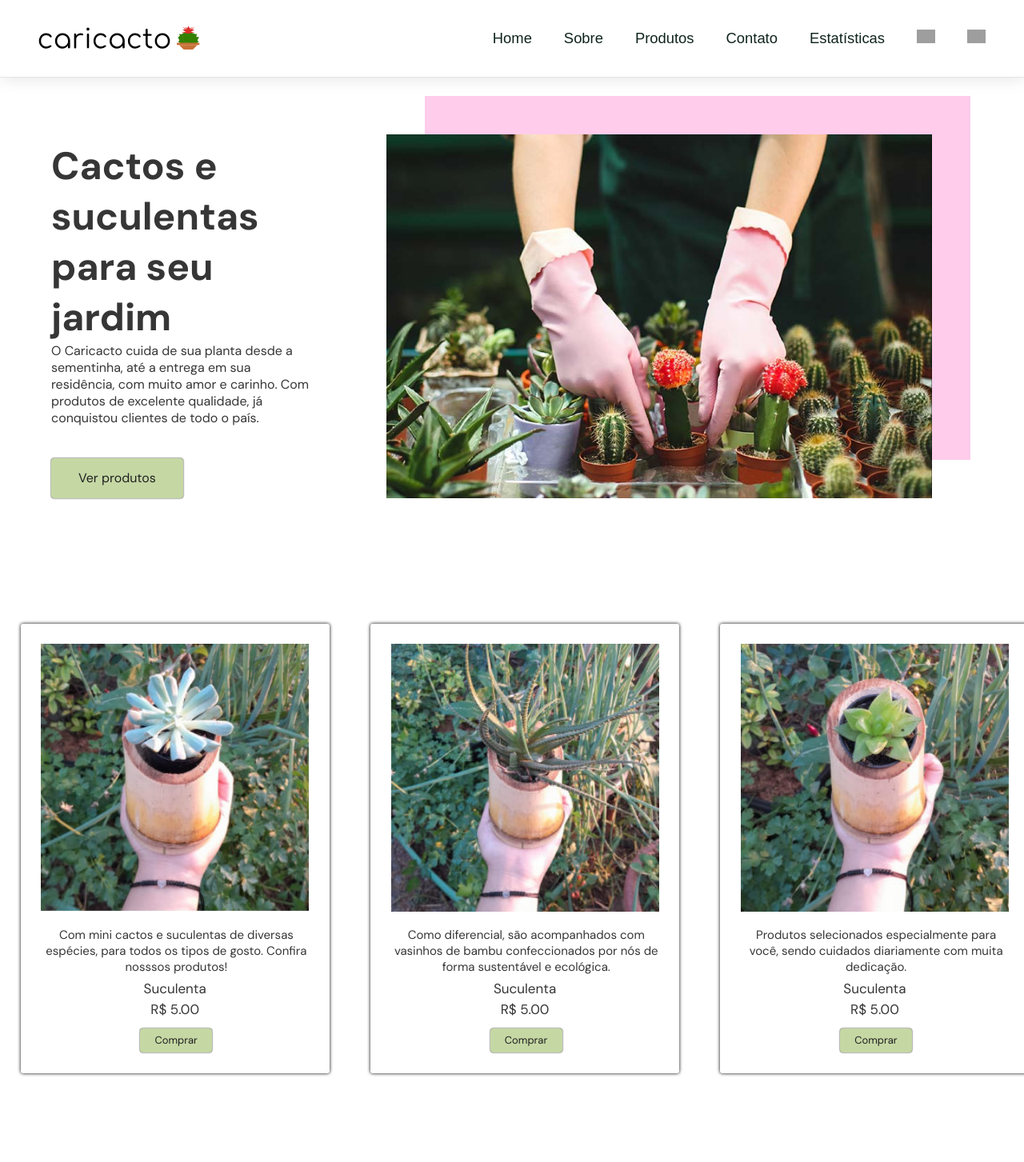
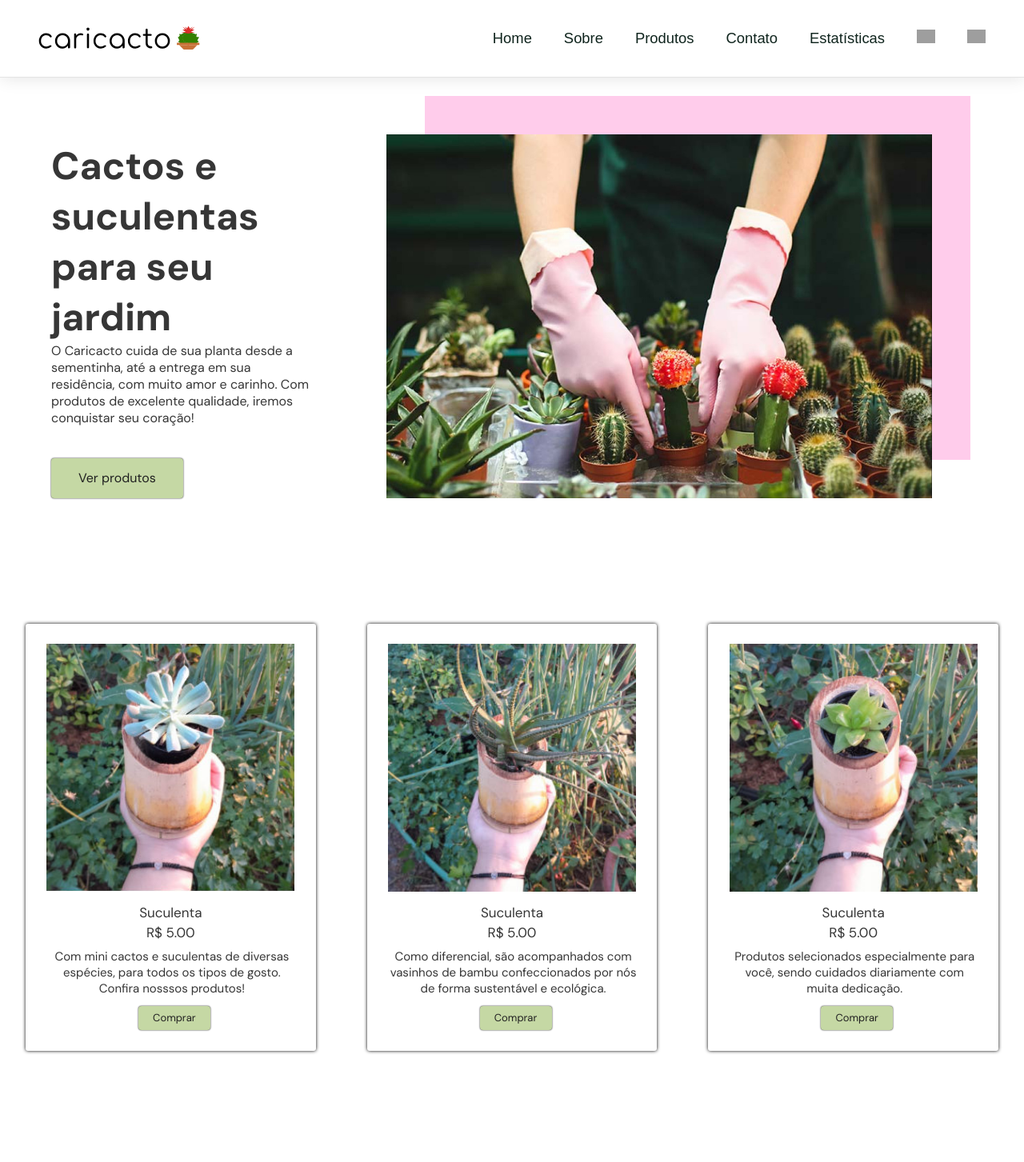
Before and after one commit to naydhow/Ecommerce, a PHP site: page / in a window 1280 px wide. Shown: the top 1453 px of the page at 80% size. Run offline with PHP 8.4, Linux system fonts and the light colour scheme; grey boxes are pictures that could not be loaded.

Commit message:
detalhesss (esqueci de dar o commit ontem)

```diff
--- a/css/style.css
+++ b/css/style.css
@@ -36,7 +36,7 @@ img{
   /* colors */
   --hue: 159;
   /* HSL color mode */
-  --base-color: rgb(107, 152, 87);
+  --base-color: rgb(55, 124, 27);
   --base-color-second: hsl(var(--hue) 65% 88%);
   --base-color-alt: hsl(var(--hue) 57% 53%);
   --title-color: hsl(var(--hue) 41% 10%);
@@ -1258,8 +1258,8 @@ input:hover{
 }*/
 
 .img_produto img{
-  width: 335px;
-  height: 335px;
+  width: 310px;
+  height: 310px;
   margin-bottom: 2%;
 }
 
@@ -1267,12 +1267,14 @@ input:hover{
   margin-top: 8%;
   border-radius: 3px;
   box-shadow: 0 0 4px black;
-  width: 400px;
-  height: 500;
-  margin-left: 2%;
-  margin-right: 2%;
+  width: 370px;
+  /* height: 500; */
+  margin-left: 2.5%;
+  margin-right: 2.5%;
   padding: 2% 2%;
 }
+
+
 
 .alinhamento{
   align-items: center;
@@ -1283,8 +1285,8 @@ input:hover{
 
 .text_produtos{
   margin-left: 1%;
-  margin-bottom: 2%;
-  margin-top: 2%;
+  margin-bottom: 3%;
+  margin-top: 3%;
 }
 
 .text_produtos_preco{
@@ -1344,8 +1346,14 @@ footer{
 }
 
 #h{
-  color: #588068;
+  color: rgb(52, 86, 37);
+  font-size: 1.15rem;
+  font-family: var(--title-font);
+  margin-left: 40px;
+  text-decoration: none;
 }
+
+
 
 .navegacao{
   margin-top: 1rem;
--- a/index.php
+++ b/index.php
@@ -39,7 +39,7 @@
                                     Cactos e suculentas para seu jardim
                                 </h1>
                                 <p class='ai'>
-                                    O Caricacto cuida de sua planta desde a sementinha, até a entrega em sua residência, com muito amor e carinho. Com produtos de excelente qualidade, já conquistou clientes de todo o país.
+                                    O Caricacto cuida de sua planta desde a sementinha, até a entrega em sua residência, com muito amor e carinho. Com produtos de excelente qualidade, iremos conquistar seu coração!
                                 </p>
                                 <a href='./venda/selecao_produtos_front.php' target='_parent' class='btn'>Ver produtos</a>
                             </div>
@@ -52,9 +52,9 @@
                             <div class='img_produto'>
                                 <div class='alinhamento'>
                                     <img src='./img/img_cacto1.jpg' alt='imagem'>
-                                    <p class='text_produtos'> Com mini cactos e suculentas de diversas espécies, para todos os tipos de gosto. Confira nosssos produtos!</p>
                                     <p class='text_produtos_preco'>Suculenta</p>
                                     <p class='text_produtos_preco'>R$ 5.00</p>
+                                    <p class='text_produtos'> Com mini cactos e suculentas de diversas espécies, para todos os tipos de gosto. Confira nosssos produtos!</p>
                                     <a class='home_comprar' href='./venda/selecao_produtos_front.php'>Comprar</a>
                                 </div>
                             </div>
@@ -64,10 +64,10 @@
                             <div class='img_produto'>
                                 <div class='alinhamento'>
                                     <img src='./img/img_cacto2.jpg' alt='imagem'>
+                                    <p class='text_produtos_preco'>Suculenta</p>
+                                    <p class='text_produtos_preco'>R$ 5.00</p>
                                     <p class='text_produtos'>Como diferencial, são acompanhados com vasinhos
                                         de bambu confeccionados por nós de forma sustentável e ecológica.</p>
-                                    <p class='text_produtos_preco'>Suculenta</p>
-                                    <p class='text_produtos_preco'>R$ 5.00</p>
                                     <a class='home_comprar' href='./venda/selecao_produtos_front.php'>Comprar</a>
                                 </div>
                             </div>
@@ -75,12 +75,13 @@
                             <div class='img_produto'>
                                 <div class='alinhamento'>
                                     <img src='./img/img_cacto3.jpg' alt='imagem'>
-                                    <p class='text_produtos'>Produtos selecionados especialmente para você, sendo cuidados diariamente com muita dedicação.</p>
                                     <p class='text_produtos_preco'>Suculenta</p>
                                     <p class='text_produtos_preco'>R$ 5.00</p>
+                                    <p class='text_produtos'>Produtos selecionados especialmente para você, sendo cuidados diariamente com muita dedicação.</p>
                                     <a  class='home_comprar' href='./venda/selecao_produtos_front.php'>Comprar</a>
                                 </div>
                             </div>
+
                         </div>
 
 
@@ -105,7 +106,7 @@
                 </div>
 
                 <div class='navegacao'>
-                    <p class='title' id='h'>Navegação:</p>
+                    <p id='h'>Navegação:</p>
                     <a class='title' href='./index.php' target='_parent'>Home</a>
                     <a class='title'>Sobre</a>
                     <a class='title' href='./venda/selecao_produtos_front.php' target='_parent'>Produtos</a>
```
